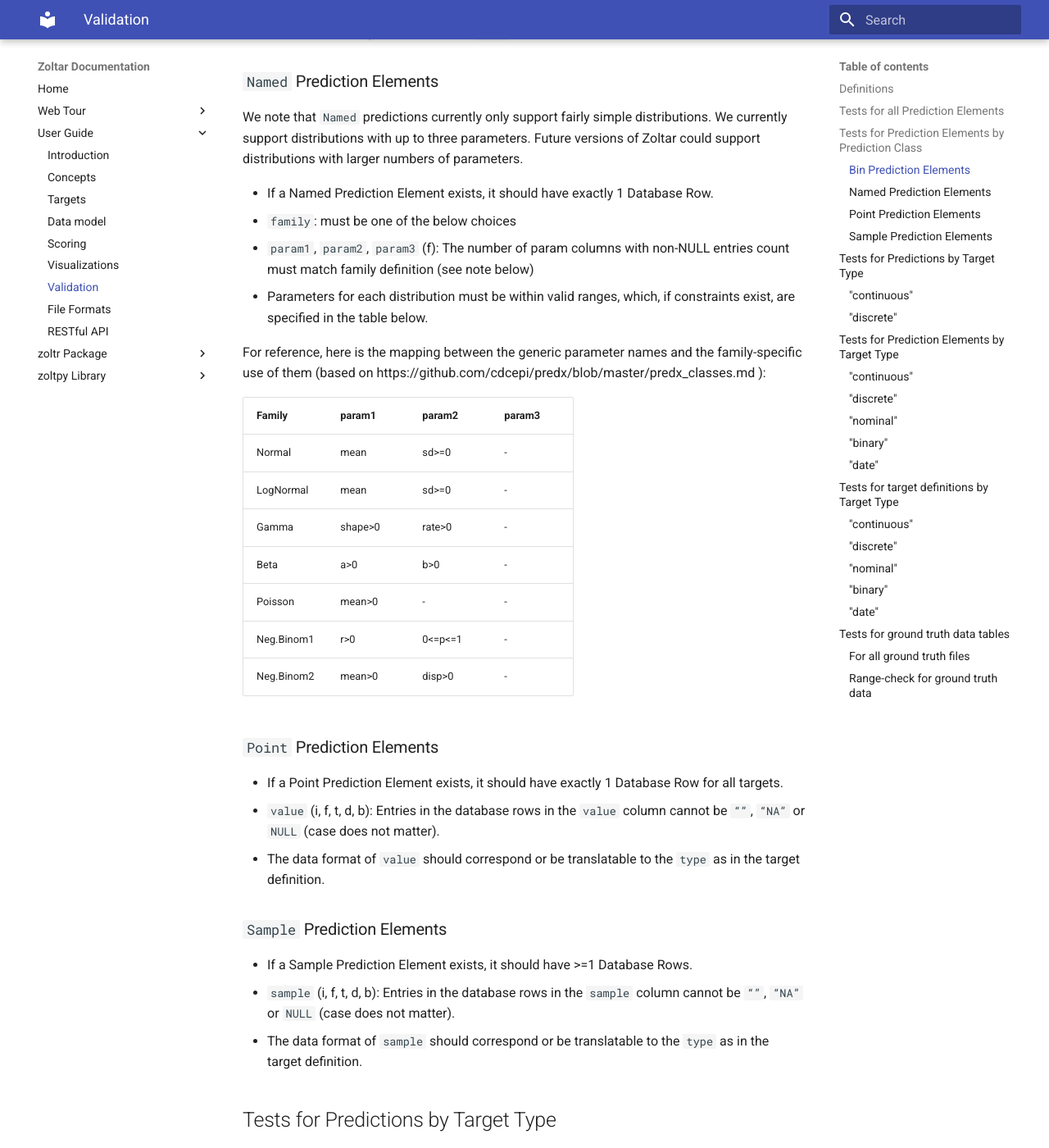
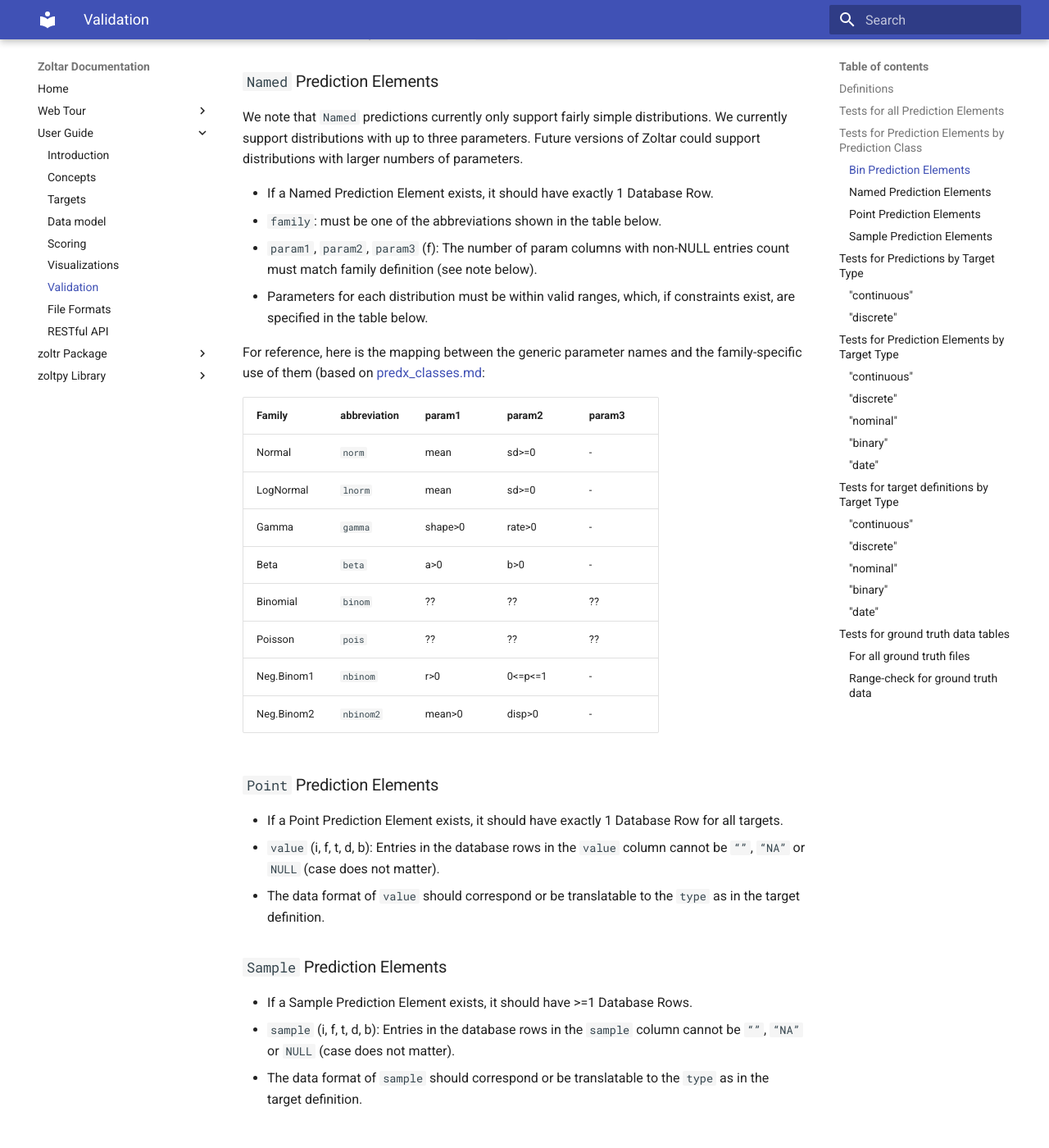
Before and after one commit to reichlab/docs.zoltardata, an MkDocs documentation site: the page built from docs/Validation.md, in a window 1280 px wide and 1400 px high, scrolled down 1294 px. Shown: the whole window at 82% size. Built offline with MkDocs 1.6.1 and Material for MkDocs 9.7.7, drawn with Linux system fonts in a browser that asks for light colours.

Commit message:
added family abbreviations for validation. edited family param table to match predx_classes.md

```diff
--- a/docs/Validation.md
+++ b/docs/Validation.md
@@ -42,21 +42,22 @@ support distributions with up to three parameters. Future versions of Zoltar cou
 distributions with larger numbers of parameters.
 
  - If a Named Prediction Element exists, it should have exactly 1 Database Row.
- - `family`: must be one of the below choices
- - `param1`, `param2`, `param3` (f): The number of param columns with non-NULL entries count must match family definition (see note below)
+ - `family`: must be one of the abbreviations shown in the table below.
+ - `param1`, `param2`, `param3` (f): The number of param columns with non-NULL entries count must match family definition (see note below).
  - Parameters for each distribution must be within valid ranges, which, if constraints exist, are specified in the table below.
 
-For reference, here is the mapping between the generic parameter names and the family-specific use of them (based on https://github.com/cdcepi/predx/blob/master/predx_classes.md ):
+For reference, here is the mapping between the generic parameter names and the family-specific use of them (based on [predx_classes.md](https://github.com/cdcepi/predx/blob/master/predx_classes.md):
 
-Family      | param1    | param2    | param3
------------ | --------- | --------- | ---------
-Normal      |    mean   |  sd>=0    |    -
-LogNormal   |    mean   |  sd>=0    |    -
-Gamma       |  shape>0  |  rate>0   |    -
-Beta        |    a>0    |    b>0    |    -
-Poisson     |  mean>0   |    -      |    -
-Neg.Binom1  |    r>0    |  0<=p<=1  |    -
-Neg.Binom2  |  mean>0   |  disp>0   |    -
+Family      | abbreviation | param1    | param2   | param3
+----------- | ------------ | --------- | -------- | ------
+Normal      | `norm`       | mean      | sd>=0    |    -
+LogNormal   | `lnorm`      | mean      | sd>=0    |    -
+Gamma       | `gamma`      | shape>0   | rate>0   |    -
+Beta        | `beta`       | a>0       | b>0      |    -
+Binomial    | `binom`      | ??        | ??       |    ??
+Poisson     | `pois`       | ??        | ??       |    ??
+Neg.Binom1  | `nbinom`     | r>0       | 0<=p<=1  |    -
+Neg.Binom2  | `nbinom2`    | mean>0    | disp>0   |    -
 
 <!-- These distributions are not supported for now.
 Bernoulli   | 0<=p<=1   |    -      |    -
```
